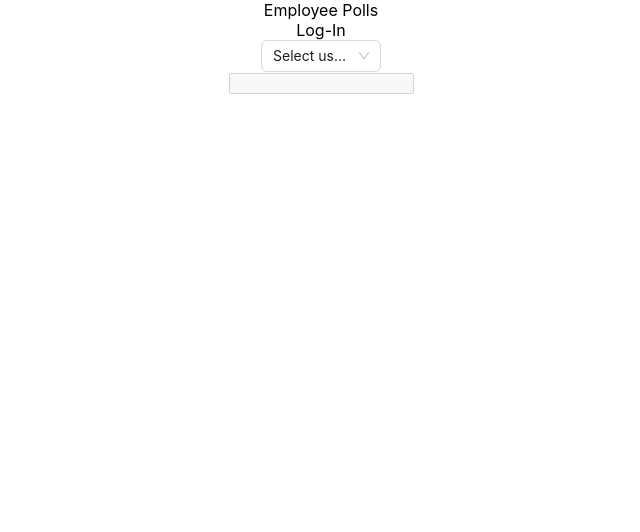
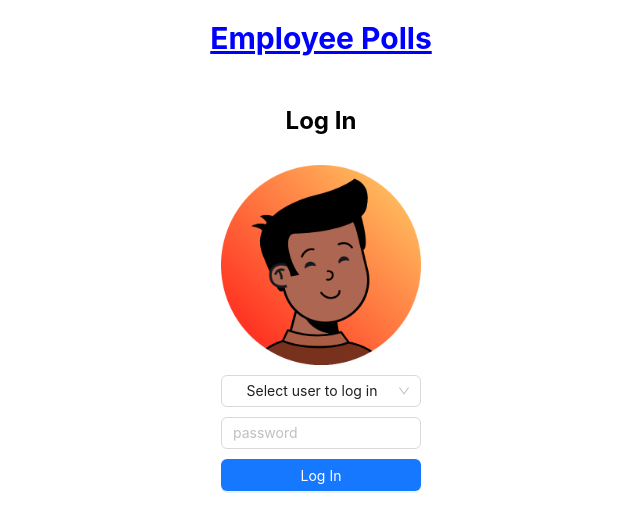
Before and after one commit to deepeshpakhare/Employee-Polls, a React (Create React App) app: page / in a window 1280 px wide. Shown: the top 532 px of the page, without its empty margins (319-959 px from the left). Built offline with nearby package versions, Linux system fonts and the light colour scheme.

Commit message:
feat: completion of mock log in

```diff
--- a/src/components/Login/Login.js
+++ b/src/components/Login/Login.js
@@ -1,14 +1,29 @@
 import React, { useState } from 'react';
 import { useSelector, useDispatch } from 'react-redux';
-import { selectUser } from '../../redux/authSlice';
-import { Select } from 'antd';
+import { logInSuccess, selectUser } from '../../redux/authSlice';
+import { Select, Input, Button, Flex } from 'antd';
+
+
+const titleStyle = {
+  fontSize: 30,
+  color: "blue",
+  textDecoration: "underline"
+}
 
 export default function Login() {
   const users = useSelector((state) => state.authDetails);
   const dispatch = useDispatch();
   const [password, setPassword] = useState("");
+  const [selectedUser, setSelectedUser] = useState(users[0]);
+  const avatar = require(`../../avatars/${selectedUser.avatar}`);
 
 
+
+  /**
+   * @description "Creates options for dropdown menu of impersonated employees"
+   * @param {array} users
+   * @returns {array}
+   */
   const createOptions = (users) => {
     let result = [];
     for (let user of users) {
@@ -23,38 +38,78 @@ export default function Login() {
 
   const handleUserChange = (val) => {
     for (let user of users) {
-      console.log(`${val}, ${user.username}`)
       if (user.username === val) {
+        setSelectedUser(user);
         dispatch(selectUser(user));
         setPassword(user.password);
       }
     }
   }
 
+  const handleLogIn = (e) => {
+    e.preventDefault();
+    let count = 0;
+    for (let user of users) {
+      if (user.selected) {
+          if(user.password === password) {
+            dispatch(logInSuccess(selectedUser));
+          }else {
+            alert("Username and Password did not match");
+          }
+      }else{
+        count++;
+      }
+    }
+    if (count >= users.length) {
+      alert("Please select a user");
+    }
+  }
+
   return (
     <div>
-      <div className='title'>
+      <Flex
+        wrap='wrap'
+        gap={10}
+        vertical={true}
+        align="center"
+        justify="center"
+      >
+        <h1 style={titleStyle}>
           Employee Polls
-      </div>
-      <div className='login-card'>
-        <div className='sign-in'>
-          Log-In
-        </div>
-        <div className='log-in-form'>
-          <div className='username'>
+        </h1>
+        <h2>
+          Log In
+        </h2>
+        <img
+          src={avatar}
+          alt={selectedUser.avatar}
+          width={200}
+          height={200}
+        />
         <Select
           defaultValue="Select user to log in"
           style={{
-                width: 120,
+            width: 200,
           }}
           onChange={handleUserChange}
           options={createOptions(users)} />
-          </div>
-          <div className='password'>
-            <input type='text' value={password} disabled={true} />
-          </div>
-        </div>
-      </div>
+        <Input
+          type='password'
+          value={password}
+          style={{ width: 200 }}
+          onChange={(e) => setPassword(e.target.value)}
+          placeholder='password'
+        />
+        <Button
+          style={{
+            width: 200,
+          }}
+          type="primary"
+          onClick={(e)=>handleLogIn(e)}
+        >
+          Log In
+        </Button>
+      </Flex>
     </div>
   )
 }
--- a/src/redux/authSlice.js
+++ b/src/redux/authSlice.js
@@ -12,11 +12,17 @@ export const authSlice = createSlice(
         reducers: {
             selectUser: (state, action) => {
                 state.authDetails.map((user) => user.id === action.payload.id ? Object.assign(user,{selected:true}): Object.assign(user,{selected:false}));
-            }
+            },
+            logInSuccess: (state, action) => {
+                state.authDetails.map((user) => user.username === action.payload.username &&
+                user.password === action.payload.password ? Object.assign(user,{loggedIn:true}): Object.assign(user,{loggedIn:false}));
+                const activeUser = state.authDetails.filter((user) => user.loggedIn)[0];
+                localStorage.setItem("activeUser",JSON.stringify(activeUser));
+            },
         }
     }
 )
 
-export const { selectUser } = authSlice.actions;
+export const { selectUser, logInSuccess } = authSlice.actions;
 
 export default authSlice.reducer
--- a/src/server/server.js
+++ b/src/server/server.js
@@ -8,6 +8,7 @@ export const users = [
         password: "james123",
         avatar: "james.jpg",
         selected: false,
+        loggedIn: false,
     },
     {
         id: nanoid(),
@@ -15,6 +16,7 @@ export const users = [
         password: "prophet123",
         avatar: "mohammed.jpg",
         selected: false,
+        loggedIn: false,
     },
     {
         id: nanoid(),
@@ -22,6 +24,7 @@ export const users = [
         password: "natali123",
         avatar: "natali.jpg",
         selected: false,
+        loggedIn: false,
 
     },
     {
@@ -30,6 +33,7 @@ export const users = [
         password:"prabhjyot123",
         avatar:"prabhjyot.jpg",
         selected: false,
+        loggedIn: false,
     },
     {
         id: nanoid(),
@@ -37,6 +41,7 @@ export const users = [
         password:"lolita123",
         avatar:"lolita.jpg",
         selected: false,
+        loggedIn: false,
     },
 
 ]
```
Lines whose indentation alone changed are shown as unchanged.
